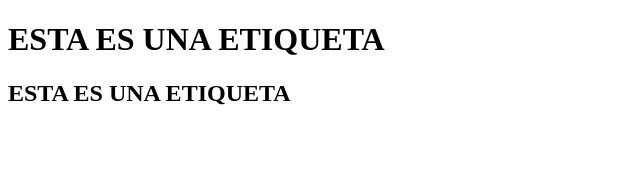
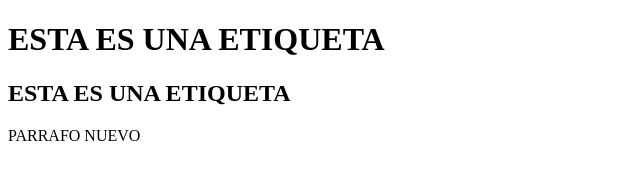
Before and after one commit to jmjkara/PRUEBAS-WEB, a plain HTML site: page index.html in a window 1280 px wide. Shown: the whole page, without its empty margins (0-640 px from the left). Drawn offline with Linux system fonts and the light colour scheme.

Commit message:
INCLUYO UN PARRAFO

```diff
--- a/index.html
+++ b/index.html
@@ -8,5 +8,7 @@
 <body>
     <H1>ESTA ES UNA ETIQUETA </H1>
     <H2>ESTA ES UNA ETIQUETA </H2>
+
+    <P>PARRAFO NUEVO</P>
 </body>
 </html>
```
